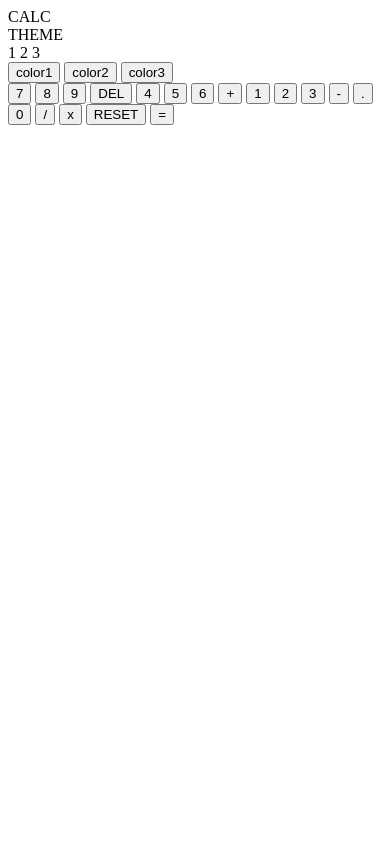
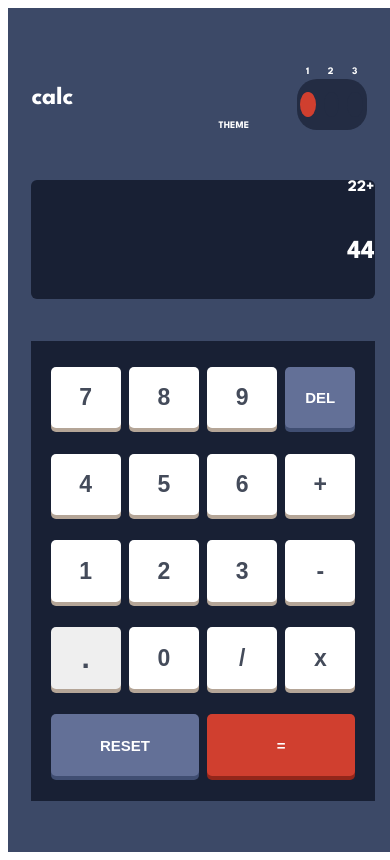
Before and after one commit to Gbotemi-ojo/frontendCalculator, a plain HTML site: page index.html in a window 390 px wide. Drawn offline with Linux system fonts and the light colour scheme.

Commit message:
done with mobile version theme 1

```diff
--- a/index.html
+++ b/index.html
@@ -6,48 +6,69 @@
     <meta name="viewport" content="width=device-width, initial-scale=1.0">
     <title>calculator</title>
     <link rel="stylesheet" href="style.css">
+    <link rel="preconnect" href="https://fonts.googleapis.com">
+<link rel="preconnect" href="https://fonts.gstatic.com" crossorigin>
+<link href="https://fonts.googleapis.com/css2?family=League+Spartan:wght@700&display=swap" rel="stylesheet">
 </head>
 <body>
     <div id = "calculatorPage">
         <div id = "calculator">
-            <div class = "calculatorHeader">
-                <div>CALC</div>
-                <div>THEME</div>
+            <div id = "calculatorHeader">
+                <div class = "themeText">
+                    <div class = "calcText">calc</div>
+                </div>
                 <div class = "themeChoosers">
-                    <div>1 2 3</div>
-                    <div>
-                        <button>color1</button>
-                        <button>color2</button>
-                        <button>color3</button>
+                    <div class = "calcText">THEME</div>
+                    <div class = "themeButtonContainer">
+                        <div class = "themeNumbering">
+                            <div>1</div>
+                            <div>2</div>
+                            <div>3</div>
+                        </div>
+                        <div class = "themeButtons">
+                            <button id = "button1"></button>
+                            <button id = "button2"></button>
+                            <button id = "button3"></button>
+                        </div>
                     </div>
                 </div>
             </div>
-            <div class = "calculatorDisplay">
+            <div id = "calculatorDisplay">
                 <div class = "secondDisplayContainer">
-                    <div class = "signs"></div>
-                    <div class = "dummy-display"></div>
+                    <div class = "signs">+</div>
+                    <div class = "dummy-display">22</div>
                 </div>
-                  <div class = "first-display"></div>
+                  <div class = "first-display">44</div>
             </div>
-            <div class = "calculatorButtons">
-               <button>7</button>
-               <button>8</button>
-               <button>9</button>
-               <button>DEL</button>
-               <button>4</button>
-               <button>5</button>
-               <button>6</button>
-               <button>+</button>
-               <button>1</button>
-               <button>2</button>
-               <button>3</button>
-               <button>-</button>
-               <button>.</button>
-               <button>0</button>
-               <button>/</button>
-               <button>x</button>
-               <button>RESET</button>
-               <button>=</button>
+            <div id = "calculatorButtons">
+                <div class = "buttonSection1">
+                    <button class = "operands">7</button>
+                    <button class ="operands">8</button>
+                    <button class = "operands">9</button>
+                    <button class = "deleteBtn">DEL</button>
+                </div>
+                <div class = "buttonSection1">
+                    <button class = "operands">4</button>
+                    <button class = "operands">5</button>
+                    <button class = "operands">6</button>
+                    <button class = "additionBtn">+</button>
+                </div>
+                <div class = "buttonSection1">
+                    <button class = "operands">1</button>
+                    <button class = "operands">2</button>
+                    <button class = "operands">3</button>
+                    <button class = "subtractionBtn">-</button>
+                </div>
+                <div class = "buttonSection1">
+                    <button class = "decimalPoint">.</button>
+                    <button class = "operands">0</button>
+                    <button class = "divisionBtn">/</button>
+                    <button class = "multiplicationBtn">x</button>
+                </div>
+                <div class = "buttonSection2">
+                    <button class = "allClear">RESET</button>
+                    <button class = "equalsToBtn">=</button>
+                </div>
             </div>
         </div>
     </div>
--- a/style.css
+++ b/style.css
@@ -0,0 +1,266 @@
+body{
+    font-family: 'League Spartan', sans-serif;
+    font-weight: 700;
+}
+@media(max-width:450px){
+#calculatorPage{
+    display: flex;
+    align-items: center;
+    justify-content: center;
+    background-color: rgb(60,73,103);
+    width: 100vw;
+    height: 100vh;
+}
+#calculator{
+    display: flex;
+    flex-direction: column;
+    width: 88vw;
+    height: 88vh;
+    background-color: rgb(60,73,103);
+}
+#calculatorHeader{
+    display: flex;
+    width: 88vw;
+    height: 10vh;
+    color: white;
+    align-items: center;
+}
+.calcText{
+    color: white;
+}
+.themeText{
+    width: 48vw;
+    font-size: 25px;
+}
+.themeChoosers{
+    width: 38vw;
+    display: flex;
+    align-items: center;
+    justify-content: space-between;
+    align-items:flex-end ;
+    font-size: 10px;
+}
+.themeNumbering{
+    display: flex;
+    justify-content: space-around;
+    margin-bottom: 3px;
+    font-size:10px;
+
+}
+.themeButtonContainer{
+    display: flex;
+    flex-direction: column;
+    justify-content: space-between;
+}
+.themeButtons{
+    display: flex;
+    border-radius: 20px;
+    background-color: rgb(35,44,67);
+    width: 18vw;
+    height: 6vh;
+    align-items: center;
+    justify-content: space-around;
+}
+.themeButtons button{
+    border-radius: 100%;
+    background-color: rgb(35,44,67);
+    color:rgb(35,44,67); ;
+    border: none;
+    height: 3vh;
+    width: 4vw;
+}
+
+#button1{
+    background: hsl(6, 63%, 50%)
+}
+#calculatorDisplay{
+    height: 20vh;
+    width: 88vw;
+    color: white;
+}
+#calculatorButtons{
+    height: 58vh;
+    width: 88vw;
+}
+/* calculatorHeader styling ends here */
+
+#calculatorDisplay{
+    display: flex;
+    flex-direction: column;
+    height:15vh ;
+    margin-top: 5vh;
+    background-color: rgb(24,32,52);
+    border-radius: 6px;
+    color: white;
+}
+.first-display{
+    width: 100%;
+    min-height: 50%;
+    text-align: right;
+    font-size: 26px;
+}
+.second-display{
+    width: 100%;
+    text-align: right;
+    min-height: 50%;
+}
+.secondDisplayContainer{
+    display: flex;
+    flex-direction: row-reverse;
+    width: 100%;
+    text-align: right;
+    min-height: 50%;
+}
+/* display styling ends here */
+#calculatorButtons{
+    margin-top: 5vh;
+    background-color: rgb(24,32,52);
+    display: flex;
+    flex-direction: column;
+}
+.buttonSection1{
+    margin-top: 3vh;
+    display: flex;
+    justify-content: center;
+    gap: 8px;
+}
+.operands{
+    background: white;
+    color: rgb(68,75,90);
+    width: 18vw;
+    height: 7.3vh;
+    font-size: 23px;
+    border-radius: 5px;
+    border: none;
+    box-shadow: 0px 4px 0px rgb(180,165,151);
+    transition: all 0.2 ease;
+    font-weight: 900;
+}
+.operands:active{
+    box-shadow: none;
+}
+.additionBtn{
+    background: white;
+    color: rgb(68,75,90);
+    width: 18vw;
+    height: 7.3vh;
+    font-size: 23px;
+    font-weight: 700;
+    border-radius: 5px;
+    border: none;
+    box-shadow: 0px 4px 0px rgb(180,165,151);
+    transition: all 0.2 ease;
+}
+.subtractionBtn{
+    background: white;
+    color: rgb(68,75,90);
+    width: 18vw;
+    height: 7.3vh;
+    font-size: 23px;
+    font-weight: 700;
+    border-radius: 5px;
+    border: none;
+    box-shadow: 0px 4px 0px rgb(180,165,151);
+    transition: all 0.2 ease;
+}
+.multiplicationBtn{
+    background: white;
+    color: rgb(68,75,90);
+    width: 18vw;
+    height: 7.3vh;
+    font-size: 23px;
+    font-weight: 700;
+    border-radius: 5px;
+    border: none;
+    box-shadow: 0px 4px 0px rgb(180,165,151);
+    transition: all 0.2 ease;
+}
+.divisionBtn{
+    background: white;
+    color: rgb(68,75,90);
+    width: 18vw;
+    height: 7.3vh;
+    font-size: 23px;
+    font-weight: 700;
+    border-radius: 5px;
+    border: none;
+    box-shadow: 0px 4px 0px rgb(180,165,151);
+    transition: all 0.2 ease;
+}
+.decimalPoint{
+    color: rgb(68,75,90);
+    width: 18vw;
+    height: 7.3vh;
+    font-size: 30px;
+    font-weight: 700;
+    border-radius: 5px;
+    border: none;
+    box-shadow: 0px 4px 0px rgb(180,165,151);
+    transition: all 0.2 ease;
+}
+.decimalPoint:active{
+    box-shadow: none;
+}
+.additionBtn:active{
+    box-shadow: none;
+}
+.subtractionBtn:active{
+    box-shadow: none;
+}
+.multiplicationBtn:active{
+    box-shadow: none;
+}
+.divisionBtn:active{
+    box-shadow: none;
+}
+.buttonSection2{
+    margin-top: 3vh;
+    display: flex;
+    justify-content: center;
+    gap: 8px;
+}
+.buttonSection2 button{
+    width: 38vw;
+    height: 7.3vh;
+    border-radius: 5px;
+    border: none;
+}
+.equalsToBtn{
+    color: white;
+    background: hsl(6, 63%, 50%);
+    box-shadow: 0px 4px 0px hsl(6, 70%, 34%);
+    transition: all 0.2 ease;
+    font-size: 15px;
+    font-weight: 700;
+}
+.equalsToBtn:active{
+    box-shadow: none;
+}
+.allClear{
+    color: white;
+    background-color: hsl(225, 21%, 49%);
+    box-shadow: 0px 4px 0px hsl(224, 28%, 35%);
+    transition: all 0.2 ease;
+    font-size: 15px;
+    font-weight: 700;
+}
+.allClear:active{
+    box-shadow: none;
+}
+.deleteBtn{
+    color: white;
+    width: 18vw;
+    height: 7.3vh;
+    font-size: 15px;
+    font-weight: 700;
+    border-radius: 5px;
+    border: none;
+    background-color: hsl(225, 21%, 49%);
+    box-shadow: 0px 4px 0px hsl(224, 28%, 35%);
+    transition: all 0.2 ease;
+}
+.deleteBtn:active{
+    box-shadow: none;
+}
+
+}
```
Also changed, not shown: script.js (+167 -0 lines), 3 other files.
